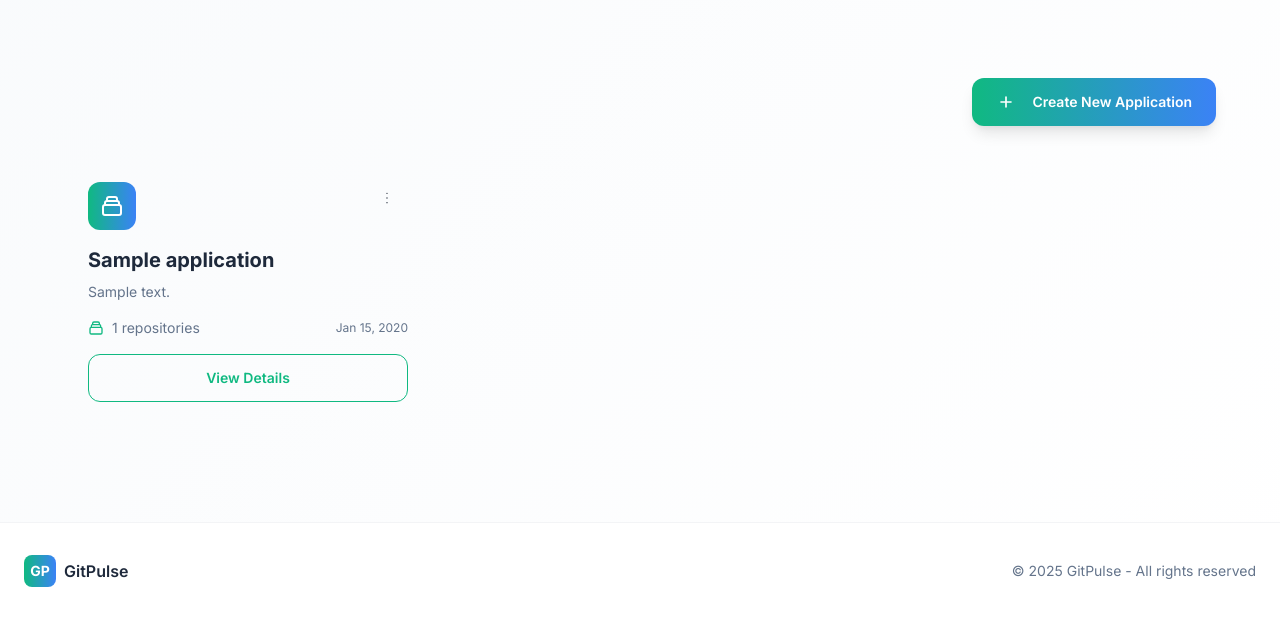
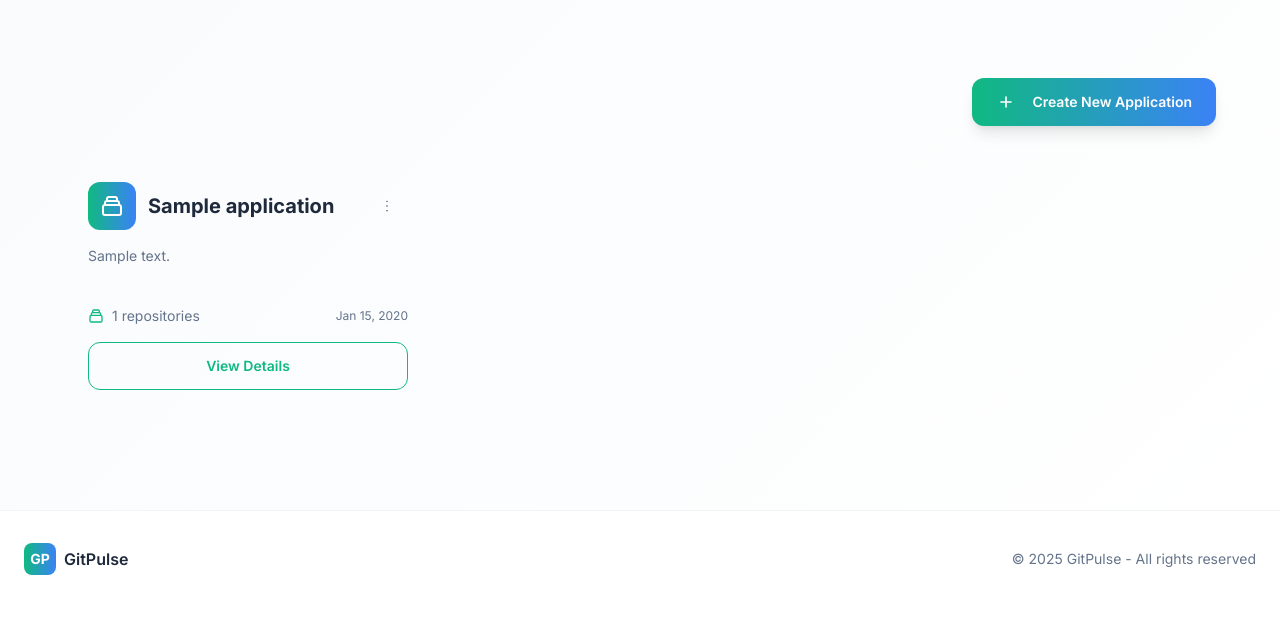
Before and after one commit to assiadialeb/gitpulse, a Django app: page /applications/ in a window 1280 px wide. Shown: the part 341-960 px from the top of the page. After the commit the page ends 916 px from the top, so only its background shows below. Run offline with Django 5.2, Linux system fonts and the light colour scheme; a user stored in the database is signed in; tables that the repository leaves empty hold one stand-in row (values such as "Sample post"); some libraries are stand-ins or nearby versions.

Commit message:
Enhance application list template with improved layout and description handling
- Updated the application card layout to include a consistent height and better alignment of elements.
- Added a conditional display for application descriptions, showing a placeholder when no description is available.
- Improved the overall styling for better user experience and visual consistency.

```diff
--- a/templates/applications/list.html
+++ b/templates/applications/list.html
@@ -29,12 +29,15 @@
     {% if applications %}
     <div class="grid md:grid-cols-2 lg:grid-cols-3 gap-6">
         {% for application in applications %}
-        <div class="card-modern p-6 hover:shadow-glow transition-all duration-300 transform hover:scale-105">
-            <div class="flex items-start justify-between mb-4">
-                <div class="w-12 h-12 bg-gradient-to-r from-primary-green to-primary-blue rounded-xl flex items-center justify-center">
-                    <svg class="w-6 h-6 text-white" fill="none" stroke="currentColor" viewBox="0 0 24 24">
-                        <path stroke-linecap="round" stroke-linejoin="round" stroke-width="2" d="M19 11H5m14 0a2 2 0 012 2v6a2 2 0 01-2 2H5a2 2 0 01-2-2v-6a2 2 0 012-2m14 0V9a2 2 0 00-2-2M5 11V9a2 2 0 012-2m0 0V5a2 2 0 012-2h6a2 2 0 012 2v2M7 7h10"></path>
-                    </svg>
+        <div class="card-modern p-6 hover:shadow-glow transition-all duration-300 transform hover:scale-105 h-64 flex flex-col">
+            <div class="flex items-center justify-between mb-4">
+                <div class="flex items-center">
+                    <div class="w-12 h-12 bg-gradient-to-r from-primary-green to-primary-blue rounded-xl flex items-center justify-center mr-3">
+                        <svg class="w-6 h-6 text-white" fill="none" stroke="currentColor" viewBox="0 0 24 24">
+                            <path stroke-linecap="round" stroke-linejoin="round" stroke-width="2" d="M19 11H5m14 0a2 2 0 012 2v6a2 2 0 01-2 2H5a2 2 0 01-2-2v-6a2 2 0 012-2m14 0V9a2 2 0 00-2-2M5 11V9a2 2 0 012-2m0 0V5a2 2 0 012-2h6a2 2 0 012 2v2M7 7h10"></path>
+                        </svg>
+                    </div>
+                    <h3 class="text-xl font-bold text-dark-gray">{{ application.name }}</h3>
                 </div>
                 <div class="dropdown dropdown-end">
                     <div tabindex="0" role="button" class="btn btn-ghost btn-sm rounded-xl">
@@ -59,9 +62,12 @@
                 </div>
             </div>
 
-            <div class="mb-4">
-                <h3 class="text-xl font-bold text-dark-gray mb-2">{{ application.name }}</h3>
-                <p class="text-medium-gray text-sm">{{ application.description|truncatewords:15 }}</p>
+            <div class="flex-grow mb-4">
+                {% if application.description %}
+                    <p class="text-medium-gray text-sm">{{ application.description|truncatewords:15 }}</p>
+                {% else %}
+                    <p class="text-medium-gray text-sm italic">No description available</p>
+                {% endif %}
             </div>
 
             <div class="flex items-center justify-between mb-4">
@@ -74,7 +80,7 @@
                 <span class="text-xs text-medium-gray">{{ application.created_at|date:"M d, Y" }}</span>
             </div>
 
-            <a href="{% url 'applications:detail' application.pk %}" class="btn btn-outline border-primary-green text-primary-green hover:bg-primary-green hover:text-white rounded-xl w-full font-semibold transition-all duration-300">
+            <a href="{% url 'applications:detail' application.pk %}" class="btn btn-outline border-primary-green text-primary-green hover:bg-primary-green hover:text-white rounded-xl w-full font-semibold transition-all duration-300 mt-auto">
                 View Details
             </a>
         </div>
```
